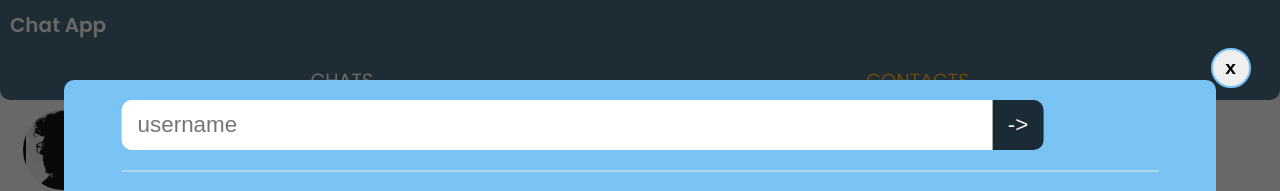
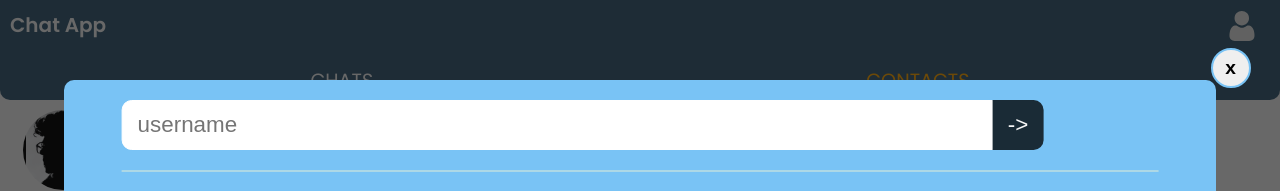
Before and after one commit to atrykp/chat-app-client, a React (Create React App) app: page /contacts in a window 1280 px wide. Shown: the top 191 px of the page. Built offline with nearby package versions, Linux system fonts and the light colour scheme.

Commit message:
add user icon in nav bar and change redirect path after error

```diff
--- a/src/Screen/ChatScreen/ChatScreen.tsx
+++ b/src/Screen/ChatScreen/ChatScreen.tsx
@@ -118,7 +118,7 @@ const ChatScreen = ({ socket }: IChatScreen) => {
   useEffect(() => {
     if (isError) {
       dispatch(removeUser());
-      history.push("/login");
+      history.push("/");
     }
   }, [isError, dispatch, history]);
 
--- a/src/Screen/ContactsScreen/ContactsScreen.tsx
+++ b/src/Screen/ContactsScreen/ContactsScreen.tsx
@@ -57,7 +57,7 @@ const ContactsScreen = () => {
       }
     } catch (error) {
       dispatch(removeUser());
-      history.push("/login");
+      history.push("/");
     }
   };
   const closeSearch = () => {
--- a/src/Screen/ConversationScreen/ConversationScreen.tsx
+++ b/src/Screen/ConversationScreen/ConversationScreen.tsx
@@ -49,7 +49,7 @@ const ConversationScreen = () => {
   useEffect(() => {
     if (isError) {
       dispatch(removeUser());
-      history.push("/login");
+      history.push("/");
     }
   }, [isError, dispatch, history]);
 
--- a/src/components/NavBar/NavBar.scss
+++ b/src/components/NavBar/NavBar.scss
@@ -28,3 +28,17 @@
   color: #ffa600;
   border-bottom: 3px solid #ffa600;
 }
+.navbar-user-icon {
+  position: absolute;
+  width: 50px;
+  height: 50px;
+  right: 1%;
+  top: 1%;
+  background-image: url("../../images/user.svg");
+  background-size: 60%;
+  background-position: center;
+  background-repeat: no-repeat;
+}
+.navbar-user-icon:active {
+  filter: brightness(0.7);
+}
--- a/src/components/NavBar/NavBar.tsx
+++ b/src/components/NavBar/NavBar.tsx
@@ -1,10 +1,14 @@
 import "./NavBar.scss";
-import { NavLink } from "react-router-dom";
+import { NavLink, useHistory } from "react-router-dom";
+import { useAppSelector } from "../../hooks/redux-hooks";
 
 const NavBar = () => {
+  const userInfo = useAppSelector((state) => state.user);
+  const history = useHistory();
   return (
     <div className="navbar-wrapper">
       <h1>Chat App</h1>
+      <div className="navbar-user-icon" onClick={() => history.push("/")}></div>
       <div className="navbar-links-wrapper">
         <NavLink className="navbar-link" to="/conversations">
           Chats
```
Also changed, not shown: src/images/user.svg (added).
